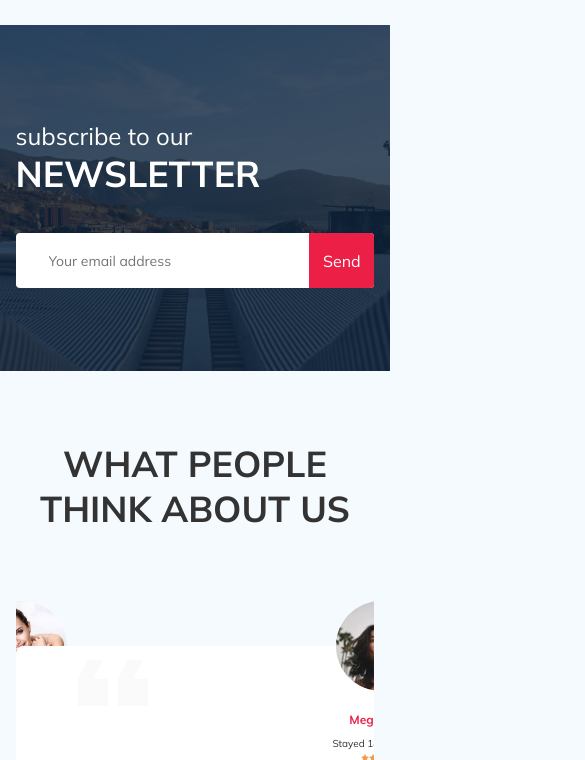
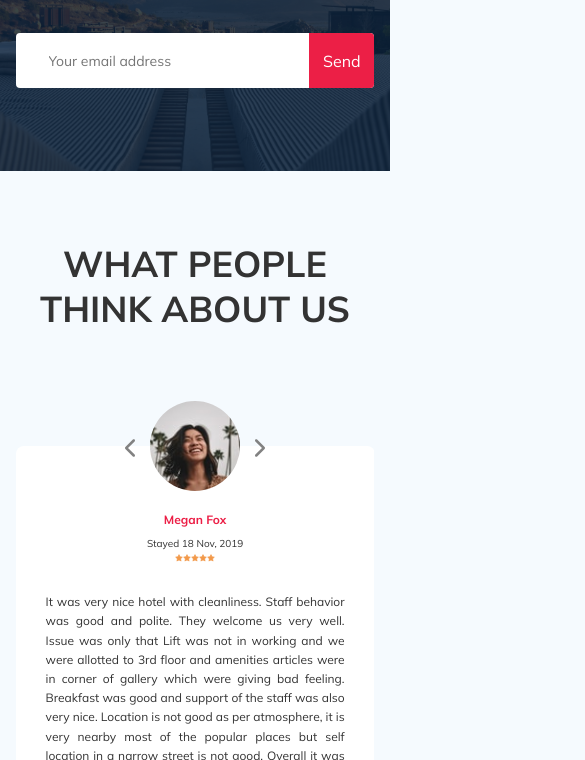
Before and after one commit to parampapa/tour-plan, a plain HTML site: page index.html in a window 390 px wide. Shown: the part 1240-2000 px from the top of the page, 585 px wide, since content can reach past the window. Drawn offline with Linux system fonts and the light colour scheme.

Commit message:
fixed: hotel-slider image & responsive for reviews

```diff
--- a/index.html
+++ b/index.html
@@ -128,13 +128,13 @@
             <div class="swiper-wrapper">
               <!-- Slides -->
               <div class="swiper-slide hotel-slider__item">
-                <img class="swiper-slide__image" src="img/slide-1.jpg" alt="" />
+                <img class="hotel-slider__image" src="img/slide-1.jpg" alt="" />
               </div>
               <div class="swiper-slide hotel-slider__item">
-                <img class="swiper-slide__image" src="img/slide-1.jpg" alt="" />
+                <img class="hotel-slider__image" src="img/slide-1.jpg" alt="" />
               </div>
               <div class="swiper-slide hotel-slider__item">
-                <img class="swiper-slide__image" src="img/slide-1.jpg" alt="" />
+                <img class="hotel-slider__image" src="img/slide-1.jpg" alt="" />
               </div>
             </div>
             <!-- If we need navigation buttons -->
--- a/sass/_media.sass
+++ b/sass/_media.sass
@@ -1,10 +1,10 @@
 @media ( max-width: 1200px  )
   .container
     max-width: 960px
-  .slider
-    width: 590px
-  .swiper
-    &-slide
+
+  .hotel
+    &-slider
+      width: 590px
       &__image
         height: 100%
         width: 100%
@@ -37,13 +37,17 @@
       margin-bottom: 30px
     &-right
       flex-direction: row
+    &-slider
+      width: 100%
   .booking
     width: 340px
-  .slider
-    width: 100%
+
   .map
     width: 340px
-
+  .reviews
+    &-slider
+      &__item
+        max-width: 578px
 @media ( max-width: 768px )
   .container
     max-width: 576px
@@ -86,12 +90,12 @@
       &__offer
         order: -1
         margin-left: 0
-  .slideredia
-    height: 350px
   .hotel
     &-right
       flex-direction: column
       min-height: 450px
+    &-slider
+      height: 350px
   .booking
     width: 100%
   .map
@@ -102,14 +106,31 @@
       width: 92%
       flex-direction: column
       align-items: flex-start
+  .reviews
+    &-slider
+      &__item
+        padding: 0 30px 30px
+        &::after, &::before
+          display: none
+      &__button
+        top: 32px
+        &--prev
+          left: 50%
+          margin-left: -65px
+          transform: translate(-50%, 0)
+        &--next
+          right: 50%
+          margin-right: -65px
+          transform: translate(50%, 0)
+
 @media ( max-width: 576px )
   .logo
     width: 99px
-  .slider
-    height: 250px
   .hotel
     &__slider
       margin-bottom: 20px
+    &-slider
+      height: 250px
   .newsletter
     padding: 76px 0 83px 0
     &__title
--- a/sass/blocks/_reviews.sass
+++ b/sass/blocks/_reviews.sass
@@ -15,7 +15,7 @@
       display: flex
       flex-direction: column
       align-items: center
-      width: 730px
+      max-width: 730px
       margin: 45px auto 0
       background-color: $light
       border-radius: 8px
```
Also changed, not shown: css/style.css, 1 other file.
